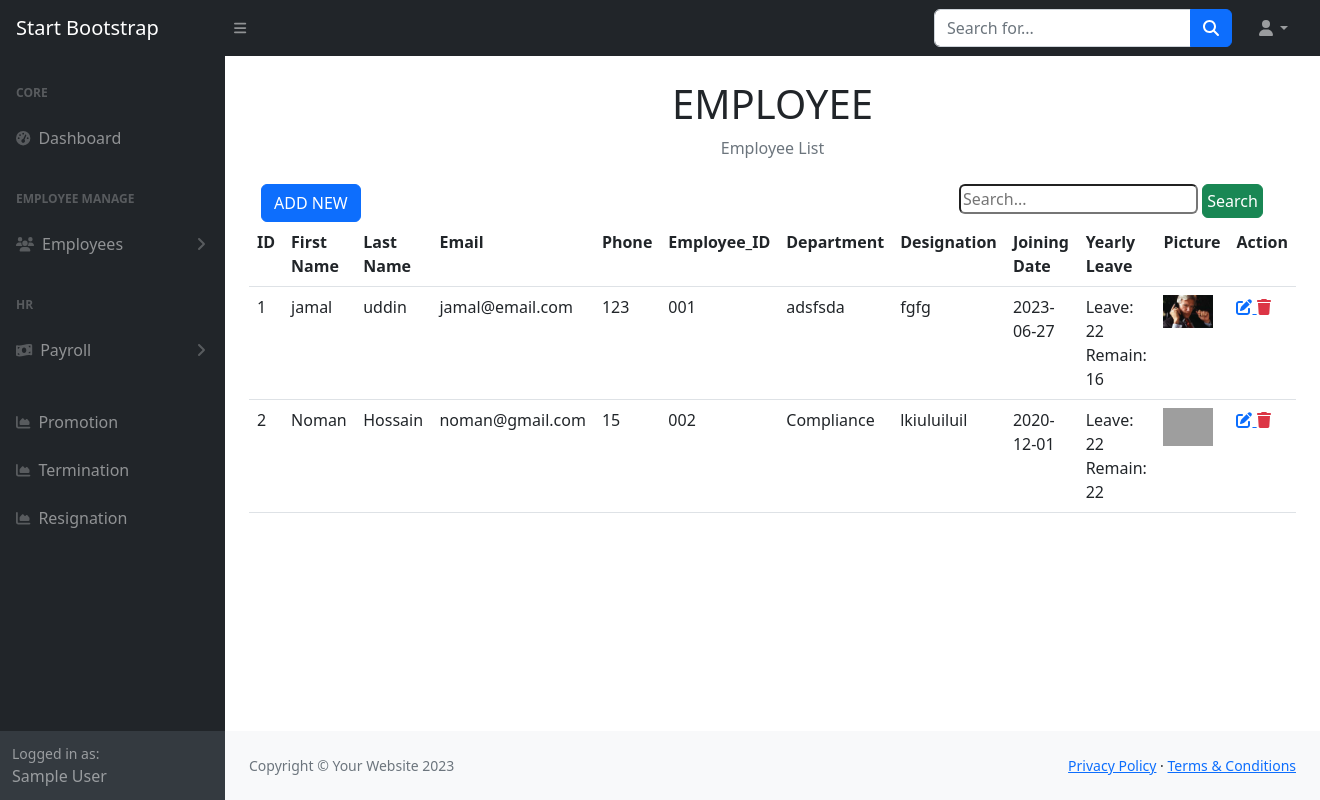
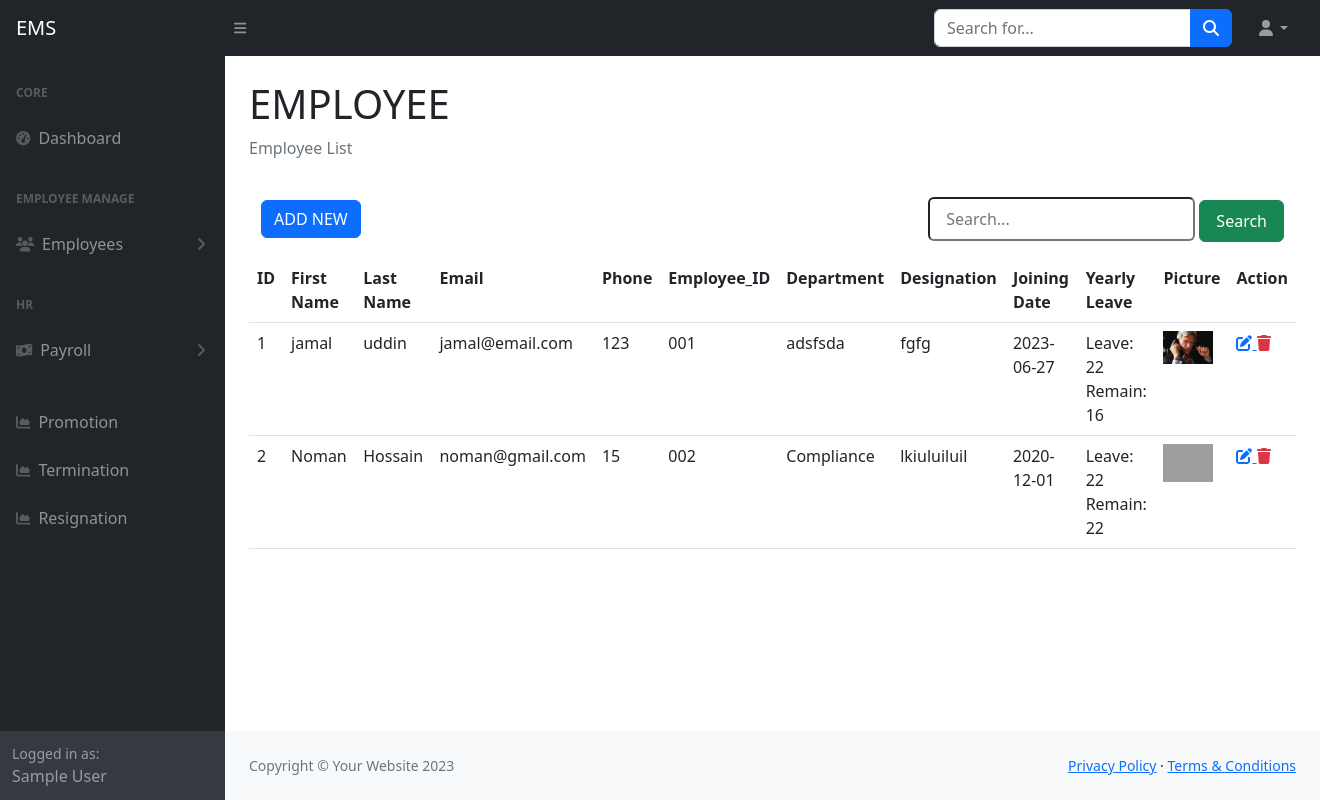
Before and after one commit to NOMAN396/employee, a PHP site: page /ems/employee_list.php in a window 1320 px wide. Run offline with PHP 8.4, Linux system fonts and the light colour scheme; the visitor is signed in with stand-in values (Sample User, id 1); data comes from the database, SQL or seed files in the repository; some libraries are stand-ins or nearby versions; grey boxes are pictures that could not be loaded.

Commit message:
tiny update

```diff
--- a/employee_list.php
+++ b/employee_list.php
@@ -1,20 +1,18 @@
 <?php require_once('include/header.php') ?>
 <?php require_once('include/sidebar.php') ?>
 <div class="container-fluid px-4">
-    <h1 class="mt-4 text-center">EMPLOYEE</h1>
+    <h1 class="mt-4">EMPLOYEE</h1>
     <ol class="breadcrumb mb-4">
-        <li class="breadcrumb-item active mx-auto">Employee List</li>
+        <li class="breadcrumb-item active">Employee List</li>
     </ol>
 
-    <div class="container">
+    <div class="container-fluid">
         <div class="row ">
-            <div class="col-md-4">
-            <a href="<?= $base_url?>employee_create.php"class="btn btn-primary align-right">ADD NEW</a>
-            </div>
-            <div class="col-md-4 ms-auto">
-                <form action="search.php" method="GET" class="form-inline my-2 my-lg-0">
-                    <input class="rounded" type="search" name="query" placeholder="Search...">
-                    <button class="btn btn-success p-1" type="submit">Search</button>
+            <div class="col-md-12">
+            <a href="<?= $base_url?>employee_create.php"class="btn btn-primary float-start mt-3">ADD NEW</a>
+                <form action="search.php" method="GET" class="form-inline float-end">
+                    <input class="rounded px-3 py-2" type="search" name="query" placeholder="Search...">
+                    <button class="btn btn-success py-2 px-3 my-3" type="submit">Search</button>
                 </form>
             </div>
         </div>
--- a/include/header.php
+++ b/include/header.php
@@ -22,7 +22,7 @@
     <body class="sb-nav-fixed">
 		<nav class="sb-topnav navbar navbar-expand navbar-dark bg-dark">
 			<!-- Navbar Brand-->
-			<a class="navbar-brand ps-3" href="index.html">Start Bootstrap</a>
+			<a class="navbar-brand ps-3" href="">EMS</a>
 			<!-- Sidebar Toggle-->
 			<button class="btn btn-link btn-sm order-1 order-lg-0 me-4 me-lg-0" id="sidebarToggle" href="#!"><i class="fas fa-bars"></i></button>
 			<!-- Navbar Search-->
--- a/overtime_list.php
+++ b/overtime_list.php
@@ -10,10 +10,9 @@
         <tr>
             <th>ID</th>
             <th>Employee</th>
-            <th>Overtime_Date</th>
+            <th>Overtime Date</th>
             <th>Hours</th>
             <th>Type</th>
-
             <th>Description</th>
             <th>Action</th>
         </tr>
```
